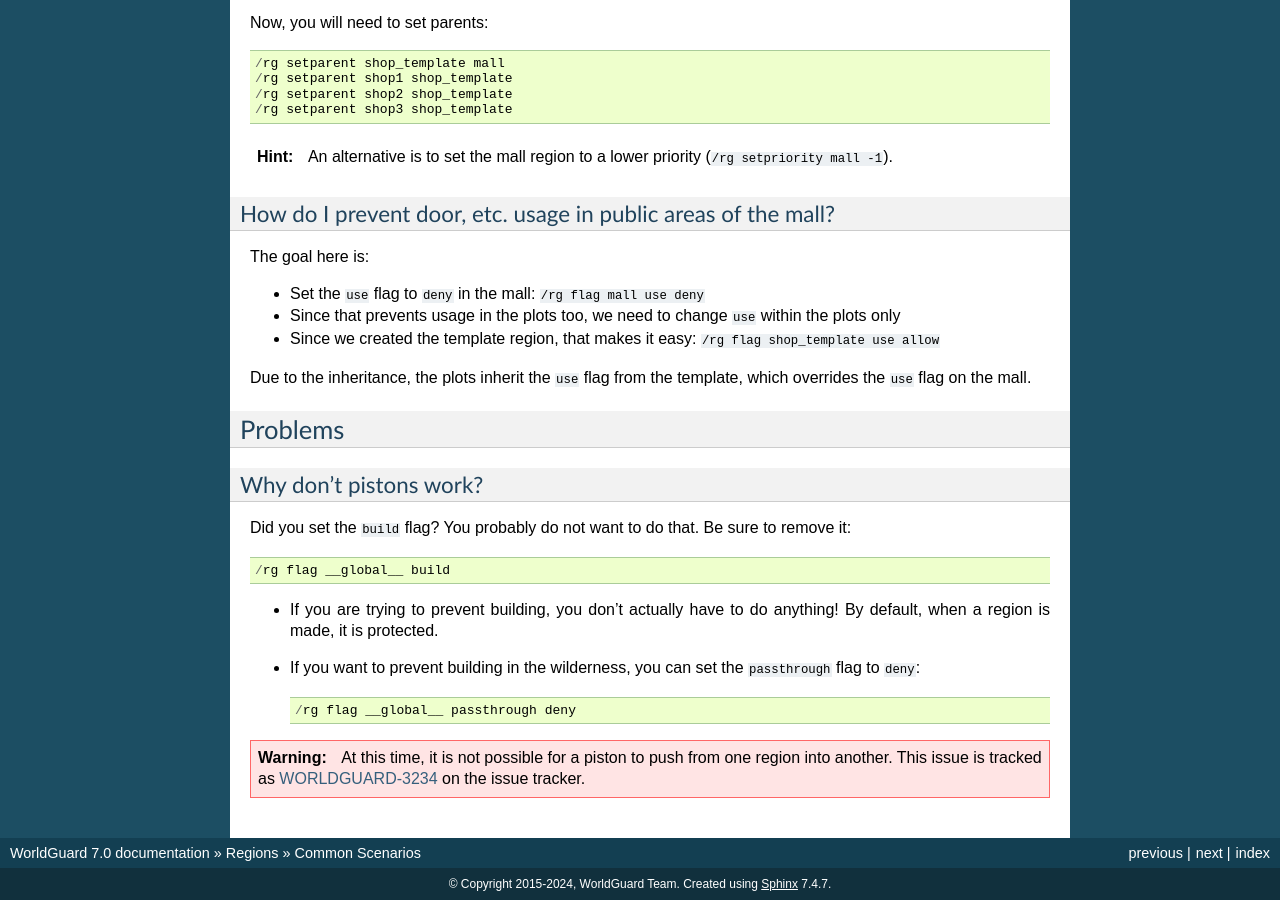
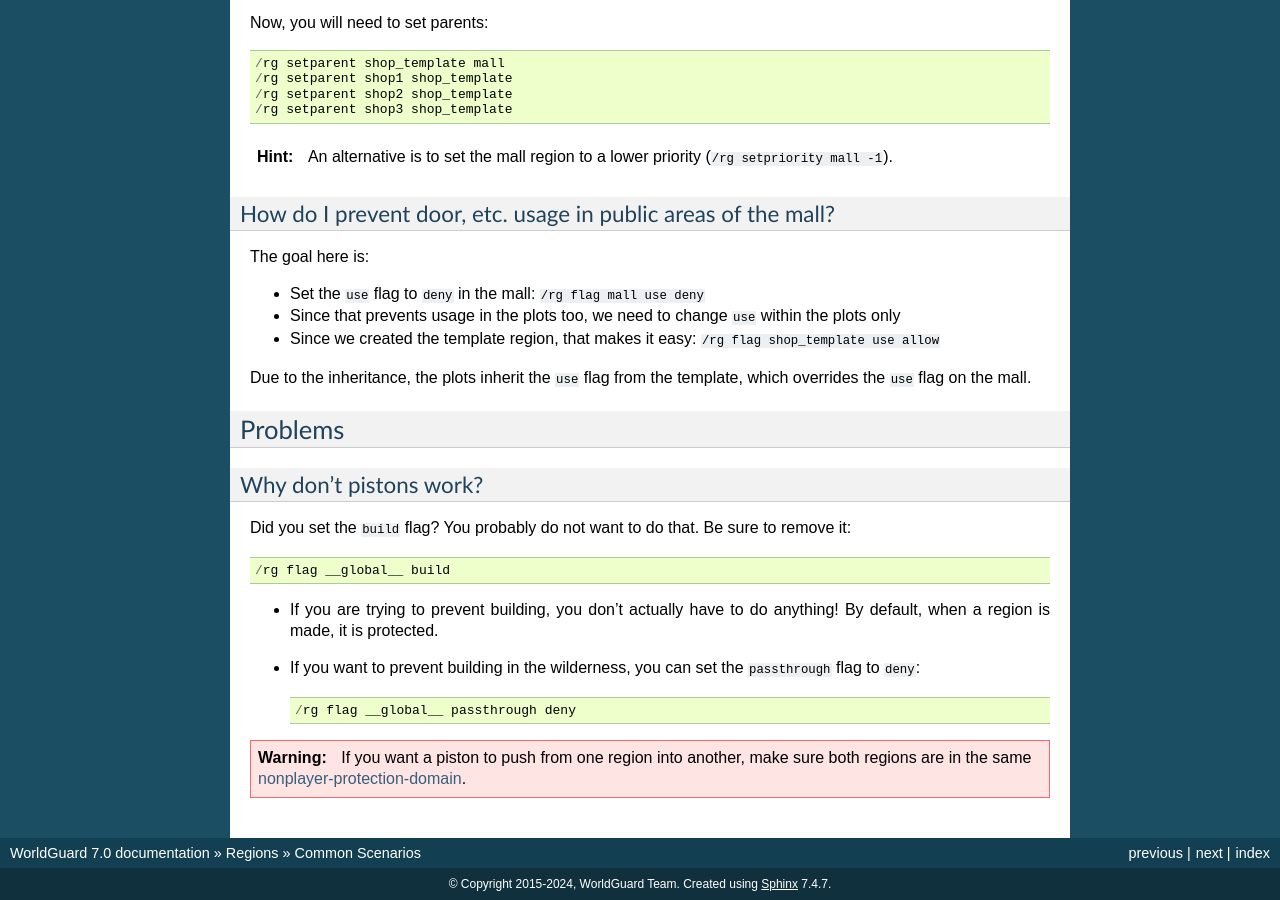
Before and after one commit to aurorasmiles/WorldGuardDocs, a Sphinx documentation site: the page built from source/regions/common-scenarios.rst, in a window 1280 px wide and 900 px high, scrolled down 2699 px. Built offline with Sphinx 7.4.7, drawn with Linux system fonts in a browser that asks for light colours.

Commit message:
Update piston warning to mention nonplayer-protection-domains

```diff
--- a/source/regions/common-scenarios.rst
+++ b/source/regions/common-scenarios.rst
@@ -156,4 +156,4 @@ Did you set the ``build`` flag? You probably do not want to do that. Be sure to
     /rg flag __global__ passthrough deny
 
 .. warning::
-    At this time, it is not possible for a piston to push from one region into another. This issue is tracked as `WORLDGUARD-3234 <https://github.com/EngineHub/WorldGuard/issues/1047>`_ on the issue tracker.
+    If you want a piston to push from one region into another, make sure both regions are in the same :ref:`nonplayer-protection-domain <flag-overrides>`.
--- a/source/regions/flags.rst
+++ b/source/regions/flags.rst
@@ -115,6 +115,8 @@ Flag Listing
 ============
 
 Flags are broken down into categories below.
+
+.. _flag-overrides:
 
 Overrides
 ~~~~~~~~~
```
